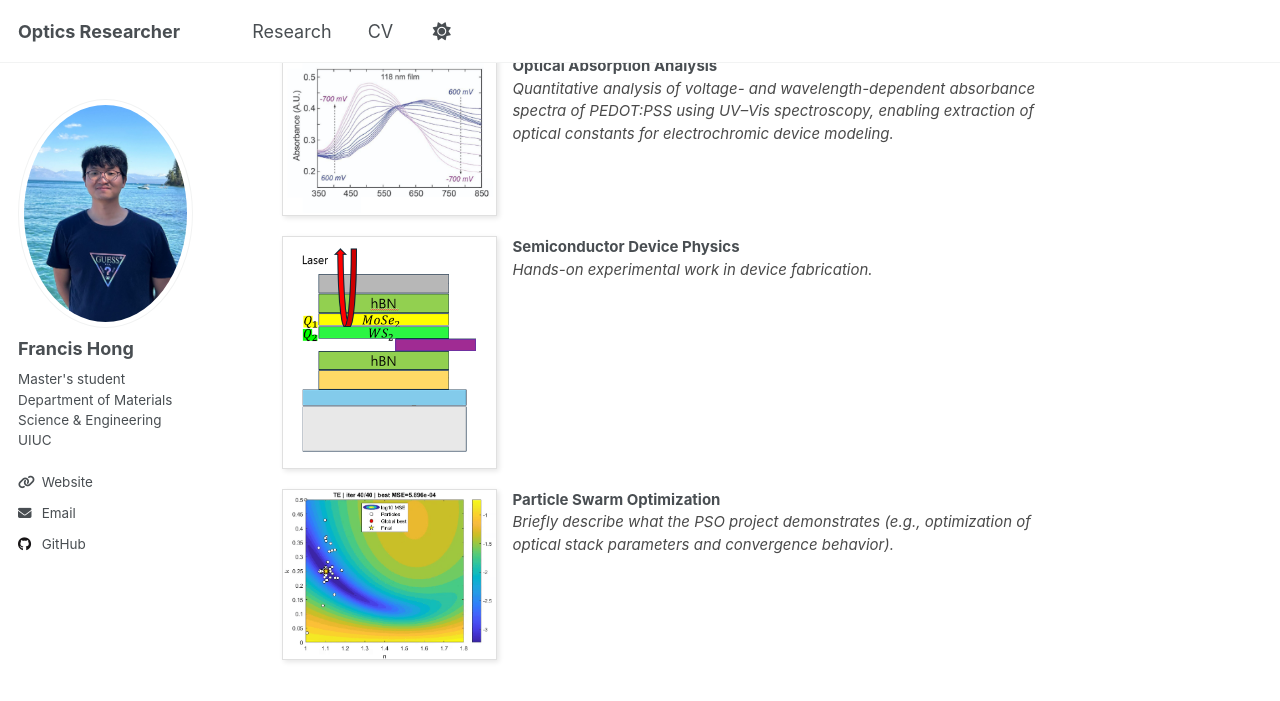
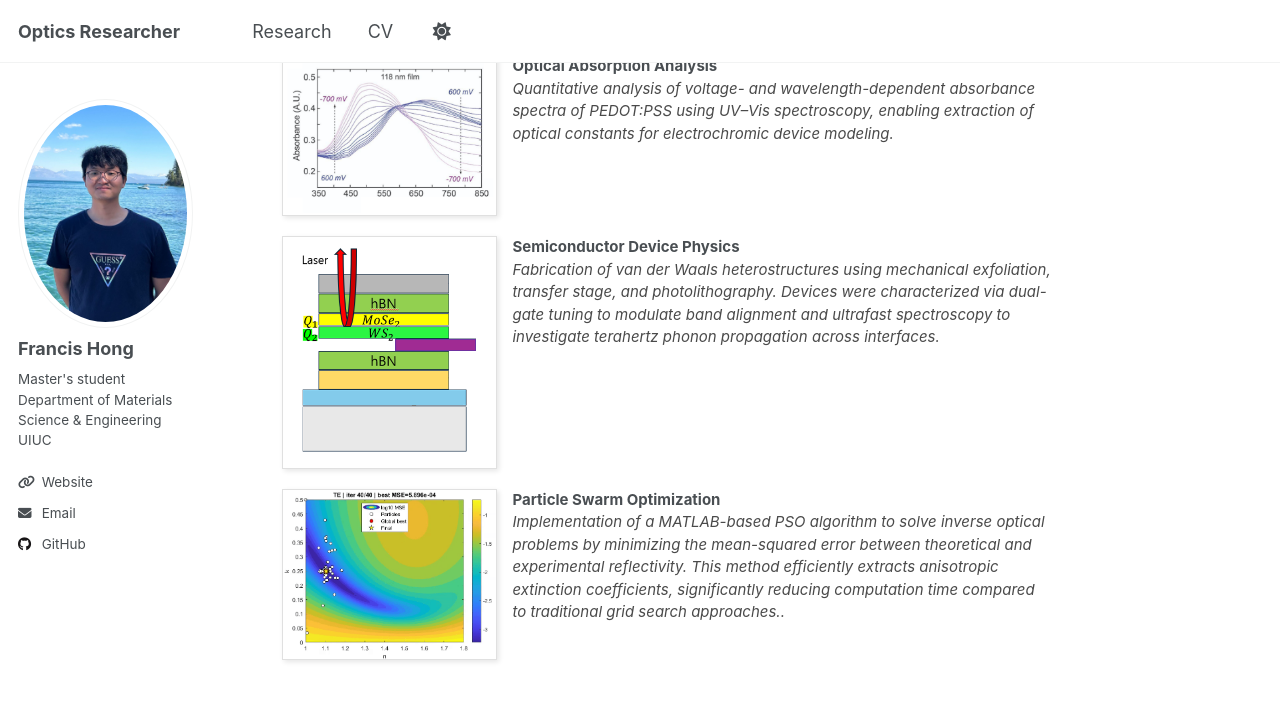
Before and after one commit to Fhong10/flhong03.github-io, a Jekyll site: the page built from _pages/about.md, in a window 1280 px wide and 900 px high, scrolled down 851 px. Shown: the top 701 px of the window. Built offline with Jekyll 4.4.1, drawn with Linux system fonts in a browser that asks for light colours; a script that is not in the unit is left out.

Commit message:
Update about.md

```diff
--- a/_pages/about.md
+++ b/_pages/about.md
@@ -80,7 +80,7 @@ Research
   </div>
   <div style="width: 70%; font-size: 15px;">
     <strong>Semiconductor Device Physics</strong><br>
-    <em style="color: #4A4A4A;">Hands-on experimental work in device fabrication.</em><br>
+    <em style="color: #4A4A4A;">Fabrication of van der Waals heterostructures using mechanical exfoliation, transfer stage, and photolithography. Devices were characterized via dual-gate tuning to modulate band alignment and ultrafast spectroscopy to investigate terahertz phonon propagation across interfaces.</em><br>
   </div>
 </div>
 
@@ -91,6 +91,6 @@ Research
   </div>
   <div style="width: 70%; font-size: 15px;">
     <strong>Particle Swarm Optimization</strong><br>
-    <em style="color: #4A4A4A;">Briefly describe what the PSO project demonstrates (e.g., optimization of optical stack parameters and convergence behavior).</em><br>
+    <em style="color: #4A4A4A;">Implementation of a MATLAB-based PSO algorithm to solve inverse optical problems by minimizing the mean-squared error between theoretical and experimental reflectivity. This method efficiently extracts anisotropic extinction coefficients, significantly reducing computation time compared to traditional grid search approaches..</em><br>
   </div>
 </div>
```
